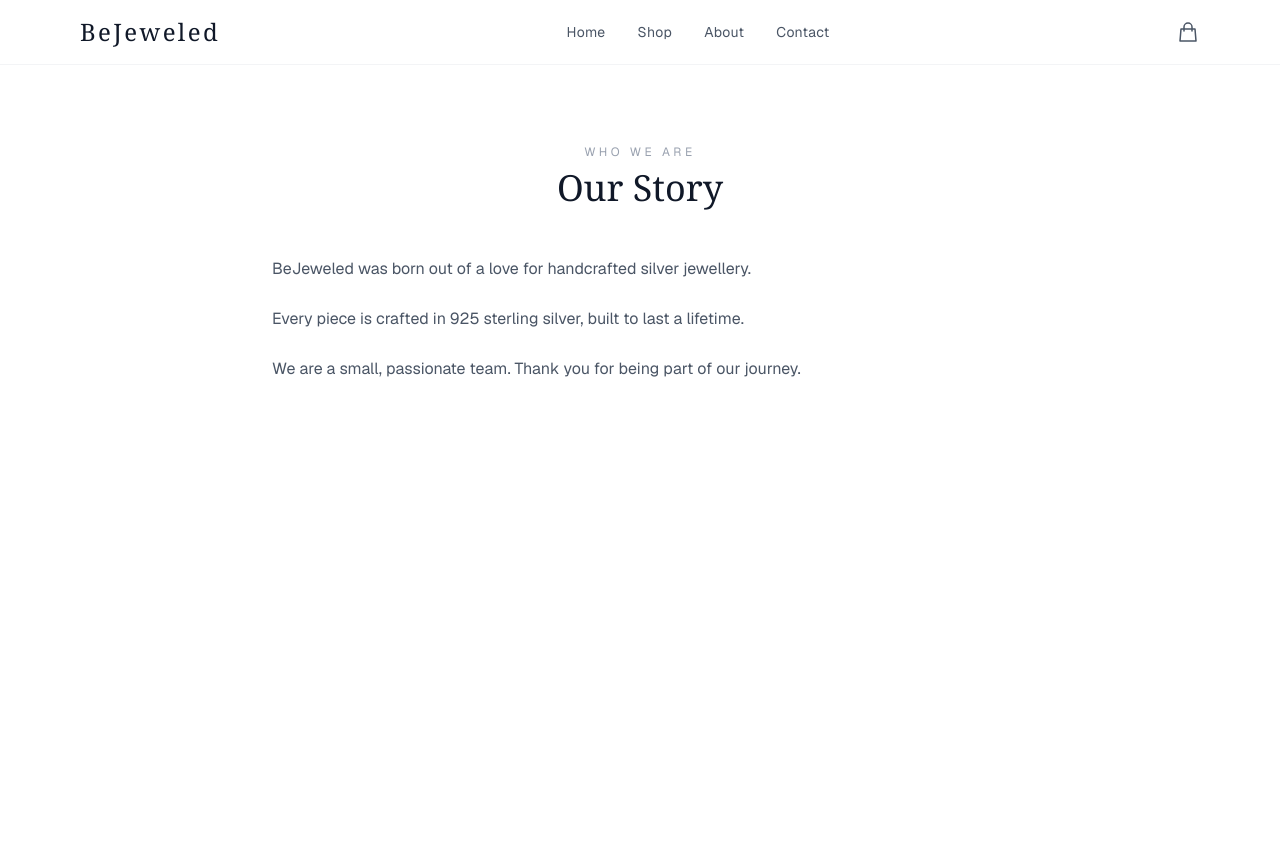
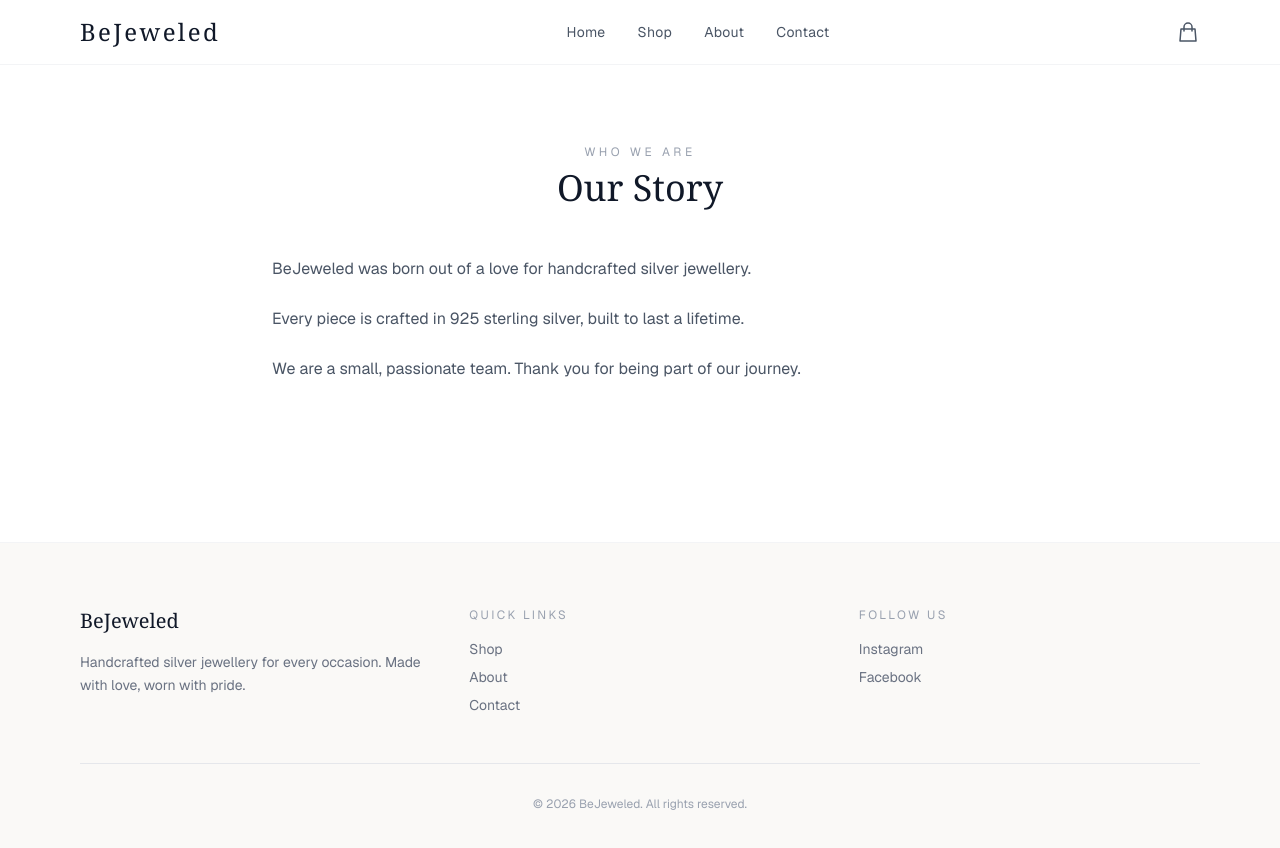
Before and after one commit to siddhidokania/bejeweledbymdj, a Next.js app: page /about in a window 1280 px wide. Shown: the top 848 px of the page. Before the commit the page ends 800 px from the top, so only its background shows below. Built offline with nearby package versions, Linux system fonts and the light colour scheme.

Commit message:
add footer component

```diff
--- a/app/layout.tsx
+++ b/app/layout.tsx
@@ -2,6 +2,7 @@ import type { Metadata } from 'next'
 import { Geist } from 'next/font/google'
 import './globals.css'
 import Navbar from '@/components/Navbar'
+import Footer from '@/components/Footer'
 
 const geist = Geist({ subsets: ['latin'] })
 
@@ -22,6 +23,7 @@ export default function RootLayout({
         <main className="pt-16">
           {children}
         </main>
+        <Footer />
       </body>
     </html>
   )
--- /dev/null
+++ b/components/Footer.tsx
@@ -0,0 +1,48 @@
+import Link from 'next/link'
+
+export default function Footer() {
+  return (
+    <footer className="bg-[#faf9f7] border-t border-gray-100 mt-20">
+      <div className="max-w-6xl mx-auto px-4 py-16">
+        <div className="grid grid-cols-1 md:grid-cols-3 gap-12">
+
+          {/* Brand */}
+          <div>
+            <h3 className="font-serif text-xl text-gray-900 mb-4">BeJeweled</h3>
+            <p className="text-sm text-gray-500 leading-relaxed">
+              Handcrafted silver jewellery for every occasion. Made with love, worn with pride.
+            </p>
+          </div>
+
+          {/* Quick Links */}
+          <div>
+            <h4 className="text-xs tracking-[0.2em] uppercase text-gray-400 mb-4">Quick Links</h4>
+            <div className="flex flex-col gap-2">
+              <Link href="/shop" className="text-sm text-gray-500 hover:text-gray-900 transition">Shop</Link>
+              <Link href="/about" className="text-sm text-gray-500 hover:text-gray-900 transition">About</Link>
+              <Link href="/contact" className="text-sm text-gray-500 hover:text-gray-900 transition">Contact</Link>
+            </div>
+          </div>
+
+          {/* Social */}
+          <div>
+            <h4 className="text-xs tracking-[0.2em] uppercase text-gray-400 mb-4">Follow Us</h4>
+            <div className="flex flex-col gap-2">
+              <a href="https://instagram.com" target="_blank" rel="noopener noreferrer" className="text-sm text-gray-500 hover:text-gray-900 transition">
+                Instagram
+              </a>
+              <a href="https://facebook.com" target="_blank" rel="noopener noreferrer" className="text-sm text-gray-500 hover:text-gray-900 transition">
+                Facebook
+              </a>
+            </div>
+          </div>
+
+        </div>
+
+        <div className="border-t border-gray-200 mt-12 pt-8 text-center">
+          <p className="text-xs text-gray-400">© {new Date().getFullYear()} BeJeweled. All rights reserved.</p>
+        </div>
+      </div>
+    </footer>
+  )
+}
```
